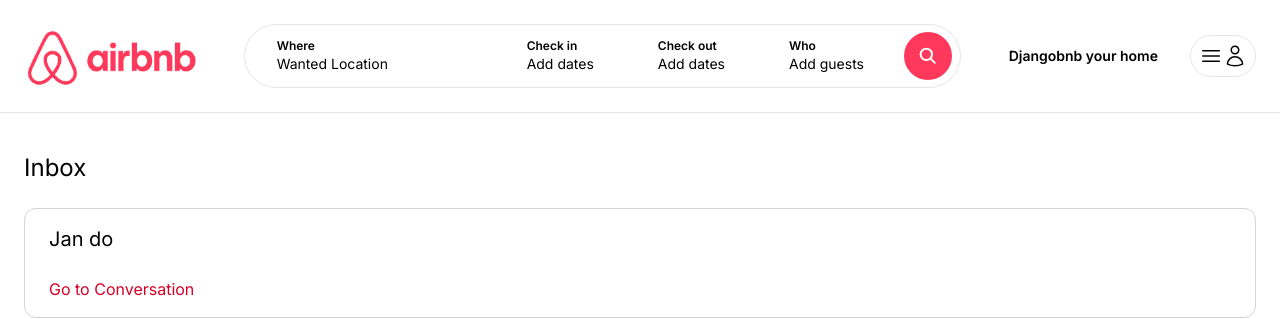
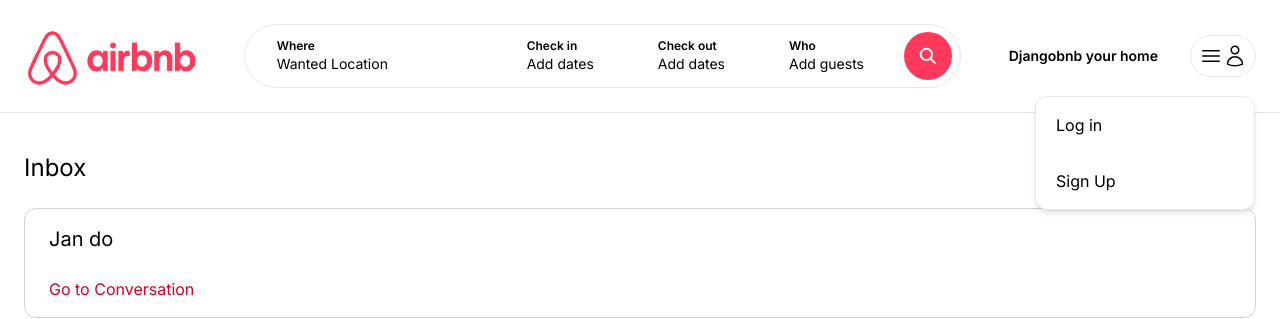
Before and after one commit to JoseRizl/Djangobnb-project, a Next.js app: page /inbox in a window 1280 px wide. Both pictures are taken after a click on the button 1223 px from the left and 56 px from the top of the page. Shown: the top 319 px of the page. Built offline with nearby package versions, Linux system fonts and the light colour scheme.

Commit message:
User menu popup - Nick Joey Cabahug

```diff
--- /dev/null
+++ b/app/components/navbar/MenuLink.tsx
@@ -0,0 +1,20 @@
+'useclient';
+
+interface MenuLinkProps {
+    label: string;
+    onClick?: () => void;
+}
+const MenuLink: React.FC<MenuLinkProps> = ({
+    label,
+    onClick
+}) => {
+    return (
+        <div
+            onClick={onClick}
+            className="px-5 py-4 cursor-pointer hover:bg-gray-100 transition">
+            {label}
+        </div>
+    )
+}
+
+export default MenuLink;
--- a/app/components/navbar/UserNav.tsx
+++ b/app/components/navbar/UserNav.tsx
@@ -1,7 +1,17 @@
+'use client';
+
+import { useState } from "react";
+import MenuLink from "./MenuLink";
+
 const UserNav = () => {
+    const [isOpen, setIsOpen] = useState(false);
+
     return (
         <div className="p-2 relative inline-block border rounded-full">
-            <button className="flex items-center">
+            <button
+                onClick={() => setIsOpen(!isOpen)}
+                className="flex items-center"
+            >
                 <svg xmlns="http://www.w3.org/2000/svg" fill="none" viewBox="0 0 24 24" stroke-width="1.5" stroke="currentColor" className="size-6">
                     <path strokeLinecap="round" strokeLinejoin="round" d="M3.75 6.75h16.5M3.75 12h16.5m-16.5 5.25h16.5" />
                 </svg>
@@ -11,6 +21,19 @@
                 </svg>
 
             </button>
+
+            {isOpen && (
+                <div className="w-[220px] absolute top-[60px] right-0 bg-white border rounded-xl shadow-md flex flex-col cursor-pointer">
+                    <MenuLink
+                    label="Log in"
+                    onClick={() => console.log("Log in clicked")}
+                    />
+                    <MenuLink
+                    label="Sign Up"
+                    onClick={() => console.log("Sign Up clicked")}
+                    />
+                </div>
+            )}
         </div>
     );
 }
```
